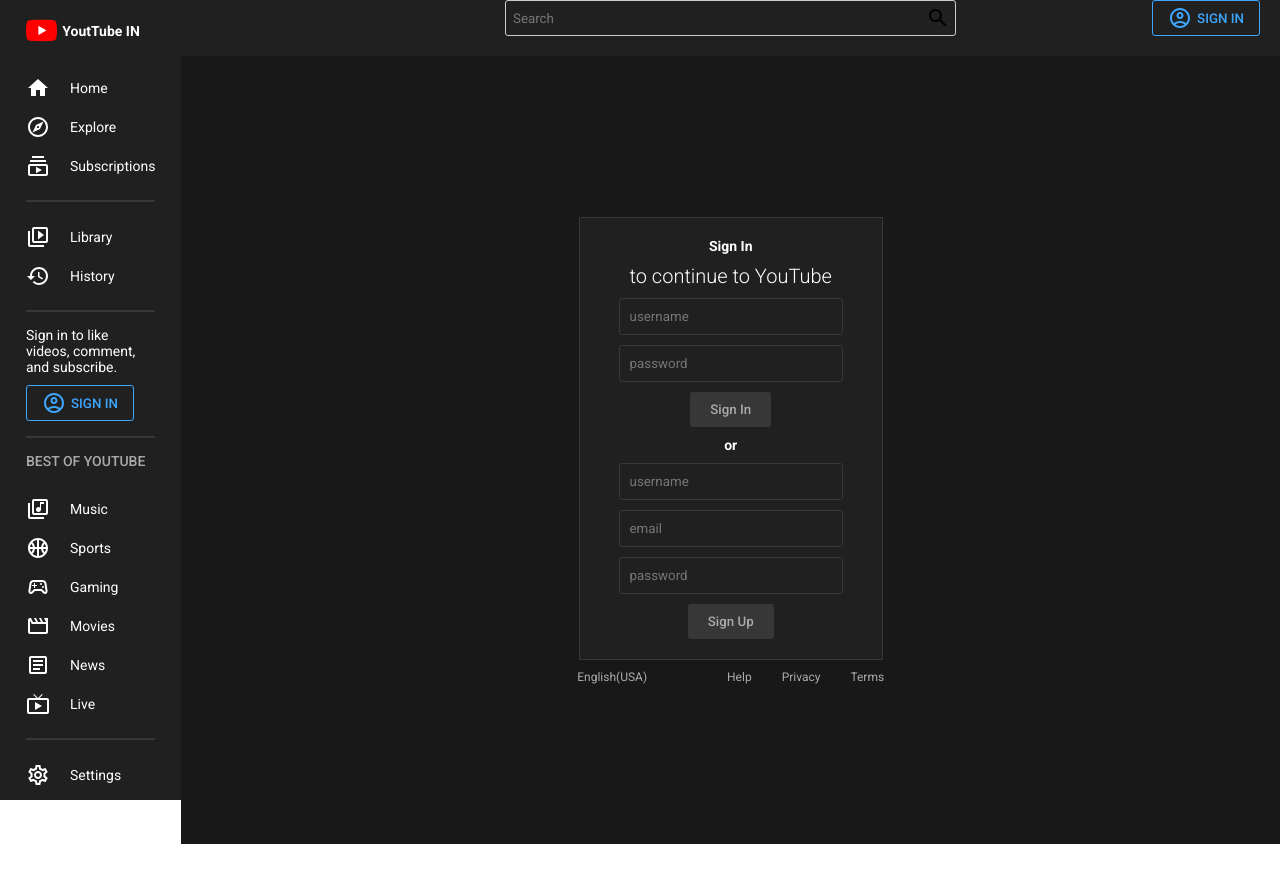
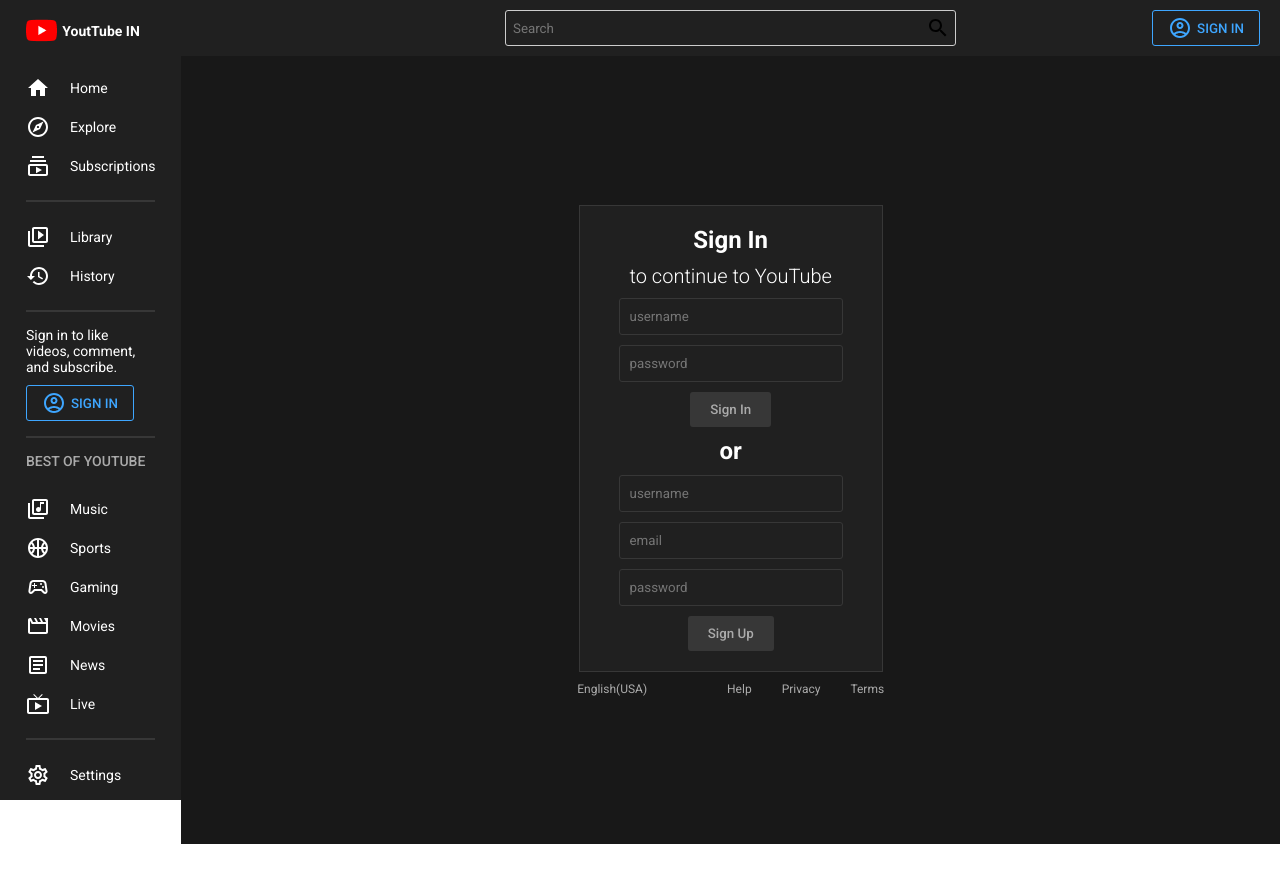
Before and after one commit to anishkumar127/video-sharing-app, a React (Create React App) app in the folder client/: page /signin in a window 1280 px wide. Shown: the top 882 px of the page. Built offline with nearby package versions, Linux system fonts and the light colour scheme.

Commit message:
ui fixed

```diff
--- a/client/src/components/Navbar.jsx
+++ b/client/src/components/Navbar.jsx
@@ -1,6 +1,6 @@
 import AccountCircleOutlined from "@mui/icons-material/AccountCircleOutlined";
+import React from "react";
 import SearchOutlinedIcon from "@mui/icons-material/SearchOutlined";
-import React from "react";
 import { Link } from "react-router-dom";
 import styled from "styled-components";
 const Container = styled.div`
@@ -14,6 +14,7 @@
   display: flex;
   align-items: center;
   justify-content: flex-end;
+  height: 100%;
   padding: 0px 20px;
   position: relative;
 `;
--- a/client/src/pages/SignIn.jsx
+++ b/client/src/pages/SignIn.jsx
@@ -21,7 +21,7 @@
 `;
 
 const Title = styled.h1`
-  font-size: 14px;
+  font-size: 24px;
 `;
 
 const SubTitle = styled.h2`
@@ -35,6 +35,7 @@
   padding: 10px;
   background-color: transparent;
   width: 100%;
+  color: ${({ theme }) => theme.text};
 `;
 
 const Button = styled.button`
```
